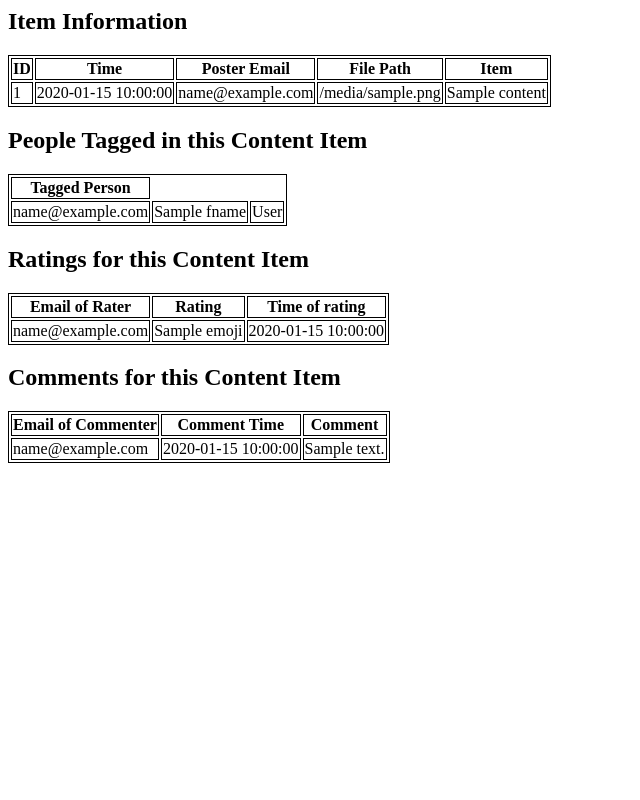
After one commit to ravix339/PriCoSha, a Flask app: template templates/viewContent.html in a window 1280 px wide. The commit adds this page. Shown: the whole page, without its empty margins (0-640 px from the left). Run offline with Flask 2, Linux system fonts and the light colour scheme; the template is opened without the code that fills it: most values are stand-ins (such as "Sample title", 1, 10 or a date in 2020).

Commit message:
added rating, commenting, viewing of public posts and posting

```diff
--- a/app.py
+++ b/app.py
@@ -1,5 +1,6 @@
 #Import Flask Library
 from flask import Flask, render_template, request, session, url_for, redirect
+from datetime import datetime, timedelta
 import pymysql.cursors
 
 #Initialize the app from Flask
@@ -7,16 +8,25 @@ app = Flask(__name__)
 
 #Configure MySQL
 conn = pymysql.connect(host='localhost',
-                       port = 8889,
+                       port = 3306,
                        user='root',
-                       password='root',
+                       password='',
                        db='PriCoSha',
                        charset='utf8mb4',
                        cursorclass=pymysql.cursors.DictCursor)
 
+@app.before_request
+def make_session_permanent():
+    session.permanent = True
+    app.permanent_session_lifetime = timedelta(minutes=30)
+
 #Define a route to hello function
 @app.route('/')
-def hello():
+def index():
+    if 'email' in session and session['email'][:6] != 'guest_':
+        return redirect(url_for('home'))
+    else:
+        session['email'] = 'guest_' + str(abs(hash(datetime.now())))
     return render_template('index.html')
 
 #Define route for login
@@ -28,6 +38,32 @@ def login():
 @app.route('/register')
 def register():
     return render_template('register.html')
+
+@app.route('/home')
+def home():
+    email = session['email']
+    if email[:6]=='guest_':
+        isGuest = 'yes'
+    else:
+        isGuest='no'
+    cursor = conn.cursor()
+    query = 'SELECT post_time, item_id, email_post, file_path, item_name FROM ContentItem WHERE is_pub = %s or is_pub is NULL AND post_time >= DATE_SUB(NOW(), INTERVAL 1 DAY) ORDER BY post_time DESC'
+    cursor.execute(query, ('0'))
+    data = cursor.fetchall()
+    cursor.close()
+    return render_template('home.html', email=email, posts=data, isGuest=isGuest)
+
+@app.route('/logout')
+def logout():
+    session.pop('email')
+    return redirect('/')
+
+app.secret_key = 'some key that you will never guess'
+#Run the app on localhost port 5000
+#debug = True -> you don't have to restart flask
+#for changes to go through, TURN OFF FOR PRODUCTION
+if __name__ == "__main__":
+    app.run('127.0.0.1', 5000, debug = True)
 
 #Authenticates the login
 @app.route('/loginAuth', methods=['GET', 'POST'])
@@ -56,66 +92,107 @@ def loginAuth():
         error = 'Invalid login or email'
         return render_template('login.html', error=error)
 
-@app.route('/home')
-def home():
-    cursor = conn.cursor();
-    query = 'SELECT post_time, item_id, email_post, file_path, item_name FROM ContentItem WHERE is_pub = %s or is_pub is NULL AND post_time >= DATE_SUB(NOW(), INTERVAL 1 DAY) ORDER BY post_time DESC'
-    cursor.execute(query, (0))
-    data = cursor.fetchall()
-    cursor.close()
-    return render_template('home.html', email=session['email'], posts=data)
-
-@app.route('/logout')
-def logout():
-    session.pop('email')
-    return redirect('/')
-
-app.secret_key = 'some key that you will never guess'
-#Run the app on localhost port 5000
-#debug = True -> you don't have to restart flask
-#for changes to go through, TURN OFF FOR PRODUCTION
-if __name__ == "__main__":
-    app.run('127.0.0.1', 5000, debug = True)
+#Authenticates the register
+@app.route('/registerAuth', methods=['GET', 'POST'])
+def registerAuth():
+    #grabs information from the forms
+    email = request.form['username']
+    password = request.form['password']
+    fname = request.form['fname']
+    lname = request.form['lname']
+    #cursor used to send queries
+    cursor = conn.cursor()
+    #executes query
+    query = 'SELECT * FROM person WHERE email = %s'
+    cursor.execute(query, (email))
+    #stores the results in a variable
+    data = cursor.fetchone()
+    #use fetchall() if you are expecting more than 1 data row
+    error = None
+    if(data):
+        #If the previous query returns data, then user exists
+        error = "This user already exists"
+        return render_template('register.html', error = error)
+    else:
+        ins = 'INSERT INTO person VALUES(%s, SHA2(%s, 256), %s, %s)'
+        cursor.execute(ins, (email, password, fname, lname))
+        conn.commit()
+        cursor.close()
+        return render_template('index.html')
 
 
-# #Authenticates the register
-# @app.route('/registerAuth', methods=['GET', 'POST'])
-# def registerAuth():
-#     #grabs information from the forms
-#     email = request.form['email']
-#     password = request.form['password']
+@app.route('/post', methods=['GET', 'POST'])
+def post():
+    email = session['email']
+    cursor = conn.cursor()
+    item_name = request.form['title']
+    filepath = request.form['filepath']
+    is_pub = request.form['is_pub']
+    if is_pub == '0':
+        query = 'INSERT INTO contentitem (email_post, post_time, file_path, item_name, is_pub) VALUES(%s, CURRENT_TIMESTAMP, %s, %s, NULL)'
+    else:
+        query = 'INSERT INTO contentitem (email_post, post_time, file_path, item_name, is_pub) VALUES(%s, CURRENT_TIMESTAMP, %s, %s, 0)'
+    cursor.execute(query, (email, filepath, item_name))
+    conn.commit()
+    cursor.close()
+    return redirect(url_for('home'))
 
-#     #cursor used to send queries
-#     cursor = conn.cursor()
-#     #executes query
-#     query = 'SELECT * FROM user WHERE email = %s'
-#     cursor.execute(query, (email))
-#     #stores the results in a variable
-#     data = cursor.fetchone()
-#     #use fetchall() if you are expecting more than 1 data row
-#     error = None
-#     if(data):
-#         #If the previous query returns data, then user exists
-#         error = "This user already exists"
-#         return render_template('register.html', error = error)
-#     else:
-#         ins = 'INSERT INTO user VALUES(%s, %s)'
-#         cursor.execute(ins, (email, password))
-#         conn.commit()
-#         cursor.close()
-#         return render_template('index.html')
+@app.route('/viewContent', methods=['POST'])
+def viewContent():
+    email_add = session['email']
+    item_id = request.form['id']
+    cursor = conn.cursor()
+    query = 'SELECT * FROM contentitem WHERE item_id=%s'
+    cursor.execute(query, (item_id))
+    content_info = cursor.fetchone()
 
+    query = 'SELECT person.email, person.fname, person.lname FROM person WHERE person.email IN (SELECT email_tagged FROM tag WHERE tag.item_id=%s AND tag.status=%s)'
+    cursor.execute(query, (item_id, 'yes'))
+    tag_info = cursor.fetchall()
 
-# @app.route('/post', methods=['GET', 'POST'])
-# def post():
-#     email = session['email']
-#     cursor = conn.cursor();
-#     blog = request.form['blog']
-#     query = 'INSERT INTO blog (blog_post, email) VALUES(%s, %s)'
-#     cursor.execute(query, (blog, email))
-#     conn.commit()
-#     cursor.close()
-#     return redirect(url_for('home'))
+    query = 'SELECT email, rate_time, emoji FROM rate WHERE item_id=%s'
+    cursor.execute(query, (item_id))
+    rating_info = cursor.fetchall()
+
+    query = 'SELECT email, comment_time, comment FROM comment WHERE item_id=%s'
+    cursor.execute(query, (item_id))
+    comment_info = cursor.fetchall()
+
+    cursor.close()
+
+    return render_template('viewContent.html', email=email_add, content=content_info, tag=tag_info, rating=rating_info, comments=comment_info)
+
+@app.route('/rate_comment', methods=['GET', 'POST'])
+def rate_comment():
+    email = session['email']
+    item_id = request.form['id']
+    try:
+        comment = request.form['comment']
+        rate = request.form['rating']
+        cursor = conn.cursor()
+        if comment != '':
+            query = 'INSERT INTO comment (email, comment, item_id) VALUES (%s, %s, %s)'
+            cursor.execute(query, (email, comment, item_id))
+            conn.commit()
+        if rate != '':
+            query = 'SELECT * FROM rate WHERE email=%s AND item_id=%s'
+            cursor.execute(query, (email, item_id))
+            result = cursor.fetchall()
+            if len(result) == 0:
+                query = 'INSERT INTO rate (email, item_id, rate_time, emoji) VALUES (%s, %s, NOW(), %s)'
+                cursor.execute(query, (email, item_id, rate))
+                conn.commit()
+            else:
+                query = 'UPDATE rate SET emoji=%s, rate_time=NOW() WHERE item_id=%s AND email=%s'
+                cursor.execute(query, (rate, item_id, email))
+                conn.commit()
+        cursor.close()
+        if rate == '' and comment=='':
+            return render_template('rate_comment.html', error='Please rate or comment')
+        else:
+            return redirect(url_for('/home'))
+    except:
+        return render_template('rate_comment.html', item_id=item_id)
 
 # @app.route('/select_blogger')
 # def select_blogger():
--- a/templates/index.html
+++ b/templates/index.html
@@ -8,7 +8,9 @@
 <body>
 	<a href="/login">Login</a>
 	<br>
-	<!-- <a href="/register">Register</a> -->
+	<a href="/register">Register</a>
+	<br>
+	<a href="/home">View Public Content</a>
 </body>
 
 </html>
--- a/templates/register.html
+++ b/templates/register.html
@@ -5,6 +5,8 @@
 <form action="/registerAuth" method="POST">
 	<input type="text" name = "username" placeholder="username" required/> </br>
 	<input type="password" name = "password" placeholder="password" required/></br>
+	<input type="text" name="fname" placeholder="First Name" required/></br>
+	<input type="text" name="lname" placeholder="Last Name" required/></br>
 	<input type="submit" value = Register />
 	{% if error %}
 		<p class="error"><strong>Error:</strong> {{error}}</p>
--- /dev/null
+++ b/templates/viewContent.html
@@ -0,0 +1,65 @@
+<html>
+<head>
+</head>
+<body>
+<style type="text/css">
+	table, th, td{
+		border: 1px solid black;
+	}
+</style>
+
+<h2>Item Information</h2>
+<table>
+	<th>ID</th>
+	<th>Time</th>
+	<th>Poster Email</th>
+	<th>File Path</th>
+	<th>Item</th>
+	<tr>
+		<td>{{content.item_id}}</td>
+		<td>{{content.post_time}}</td>
+		<td>{{content.email_post}}</td>
+		<td>{{content.file_path}}</td>
+		<td>{{content.item_name}}</td>
+	</tr>
+</table>
+
+<h2>People Tagged in this Content Item</h2>
+<table>
+    <th>Tagged Person</th>
+    {% for tagged in tag %}
+        <tr>
+            <td>{{tagged.email}}</td>
+            <td>{{tagged.fname}}</td>
+            <td>{{tagged.lname}}</td>
+        </tr>
+    {% endfor %}
+</table>
+
+<h2>Ratings for this Content Item</h2>
+<table>
+        <th>Email of Rater</th>
+        <th>Rating</th>
+        <th>Time of rating</th>
+        {% for rate in rating %}
+            <tr>
+                <td>{{rate.email}}</td>
+                <td>{{rate.emoji}}</td>
+                <td>{{rate.rate_time}}</td>
+            </tr>
+        {% endfor %}
+</table>
+
+<h2>Comments for this Content Item</h2>
+<table>
+        <th>Email of Commenter</th>
+        <th>Comment Time</th>
+        <th>Comment</th>
+        {% for comment in comments %}
+            <tr>
+                <td>{{comment.email}}</td>
+                <td>{{comment.comment_time}}</td>
+                <td>{{comment.comment}}</td>
+            </tr>
+        {% endfor %}
+</table>
```
Also changed, not shown: templates/home.html (+49 -7 lines), templates/rate_comment.html (added, +20 -0 lines).
